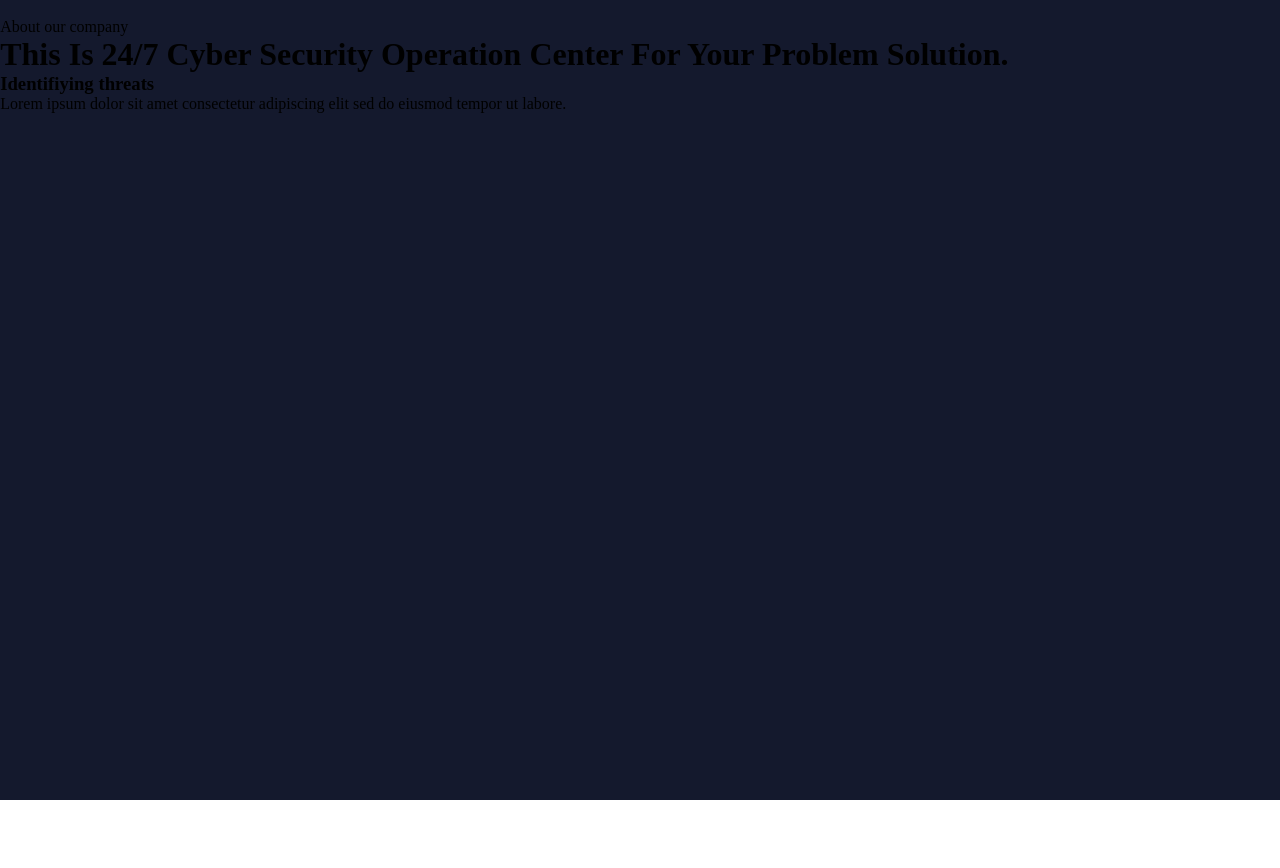
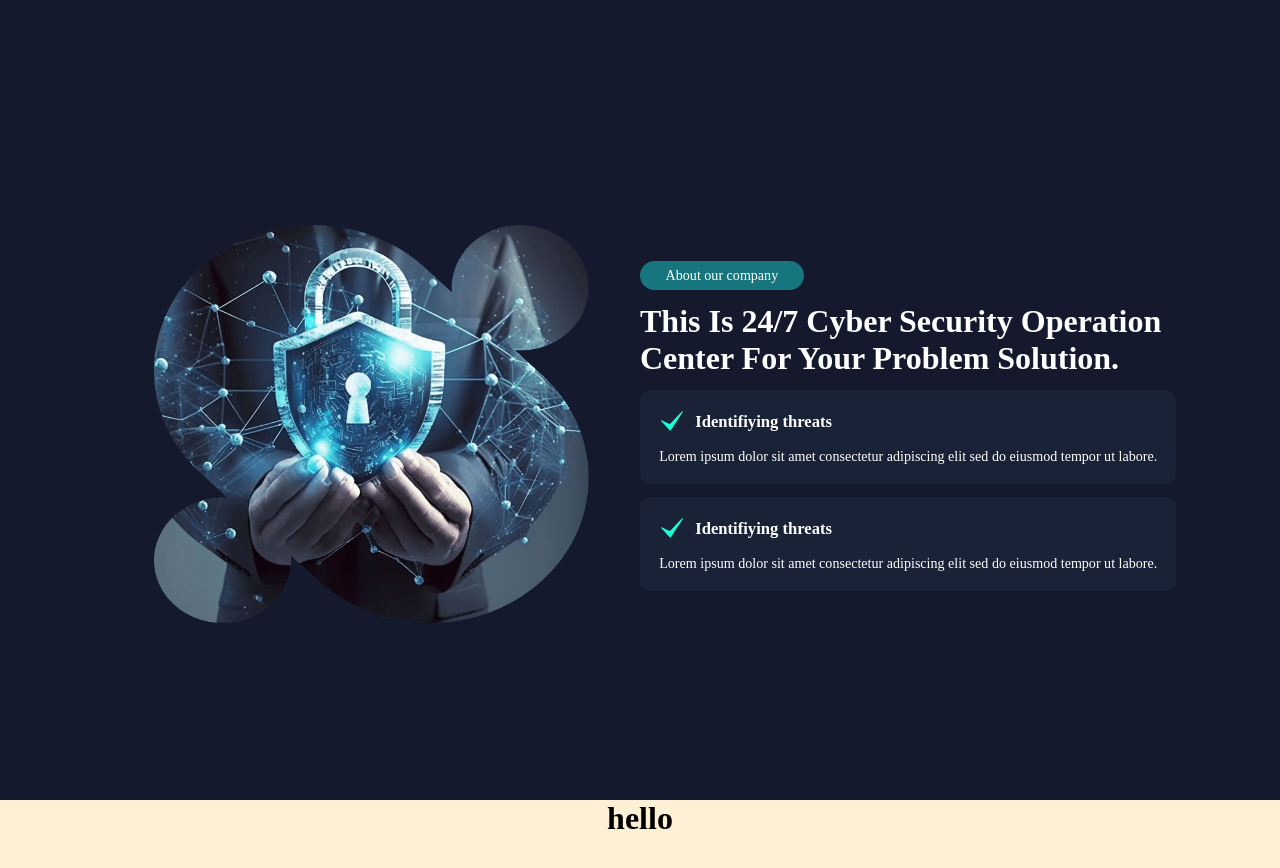
Before and after one commit to Surendra360/CyberSecurityWebPage, a plain HTML site: page index.html in a window 1280 px wide. Shown: the part 1080-1948 px from the top of the page. Before the commit the page ends 1880 px from the top, so only its background shows below. Drawn offline with nearby package versions, Linux system fonts and the light colour scheme; a web font is replaced by a local one.

Commit message:
animation in navigation bar and page 3rd

```diff
--- a/index.html
+++ b/index.html
@@ -19,7 +19,6 @@
 
     <div class="main">
       <div class="page1">
-
         <nav>
           <img class="b1" src="/images/logo-top.png" alt="CYBAL" />
 
@@ -97,7 +96,10 @@
         </nav>
         <div class="page1-content">
           <h1>We're a best cyber security problem solution team</h1>
-          <p>Lorem ipsum dolor sit amet, consectetur adipisicing elit, consectetur adipiscing elit tempor ut labore</p>
+          <p>
+            Lorem ipsum dolor sit amet, consectetur adipisicing elit,
+            consectetur adipiscing elit tempor ut labore
+          </p>
           <button>DICOVER MORE</button>
         </div>
         <div class="page1-flag">
@@ -120,29 +122,43 @@
             </div>
           </div>
         </div>
-
       </div>
       <div class="page2">
-        <div class="page2-content1">
-          <img src="" alt="">
-        </div>
-        <div class="page2-content2">
-          <span>About our company</span>
-          <h1>This Is 24/7 Cyber Security Operation Center For Your Problem Solution.</h1>
-          <div class="list1">
-            <h3>Identifiying threats</h3>
-            <p>Lorem ipsum dolor sit amet consectetur adipiscing elit sed do eiusmod tempor ut labore.</p>
+        <div class="page2-section1">
+          <div class="page2-content1">
+            <img class="a1" src="/images/about1.png" alt="abote1" />
+          </div>
+          <div class="page2-content2">
+            <span>About our company</span>
+            <h1>
+              This Is 24/7 Cyber Security Operation Center For Your Problem
+              Solution.
+            </h1>
+            <div class="page2-content2-list1">
+              <h3>
+                <img src="/images/check.png" alt="" />Identifiying threats
+              </h3>
+              <p>
+                Lorem ipsum dolor sit amet consectetur adipiscing elit sed do
+                eiusmod tempor ut labore.
+              </p>
+            </div>
+            <div class="page2-content2-list1">
+              <h3>
+                <img src="/images/check.png" alt="" />Identifiying threats
+              </h3>
+              <p>
+                Lorem ipsum dolor sit amet consectetur adipiscing elit sed do
+                eiusmod tempor ut labore.
+              </p>
+            </div>
           </div>
         </div>
       </div>
-
+      <div class="page3">
+        <h1>hello</h1>
+      </div>
     </div>
-
-
-
-
-
-
 
     <script
       src="https://cdnjs.cloudflare.com/ajax/libs/gsap/3.12.5/gsap.min.js"
--- a/script.js
+++ b/script.js
@@ -54,26 +54,15 @@ nav()
 //     delay:1
 // })
 
-// gsap.from("nav ul .b2 ",{
-//     y:-50,
-//     opacity:0,
-//     duration: 1,
-//     stagger:0.2,
-//     delay:1
-// })
+gsap.from('.page2 h1',{
+    y:-50,
+    opacity:0,
+    duration: 1,
+    delay:1,
+    scrollTrigger:{
+        trigger:".page2 h1",
+        scroll:"main",
+        markers:true
+    }
 
-
-function count() {
-    gsap.to(".count", {
-
-        scrollTrigger: {
-            trigger: ".page1",
-            scroller: ".main",
-            // markers:true,
-            start: "top 0",
-            end: "top -50%",
-            scrub: true,
-        }
-    })
-}
-count()
+})
--- a/style.css
+++ b/style.css
@@ -32,6 +32,7 @@ body{
     mix-blend-mode: exclusion;
     position: fixed;
     z-index: 9999;
+    cursor: default;
 }
 
 .main{
@@ -228,4 +229,72 @@ nav button:hover::after{
     width: 100%;
     min-height: 100vh;
     background-color: #14192D;
+    display: flex;
+    align-items: center;
+    justify-content: center;
+    padding: 8vw;
+    font-family: f1;
+    padding-top: 12vw;
 }
+.page2-section1{
+    width: 100%;
+    background-color: #14192D;
+    display: flex;
+    align-items: center;
+    justify-content: center;
+}
+.page2-content1{
+    width: 50%;
+    padding: 4vw;
+}
+.page2-content1 img{
+    width: 100%;
+}
+.page2-content2{
+    width: 50%;
+    color: white;
+    display: flex;
+    flex-direction: column;
+    align-items: start;
+    justify-content: center;
+    gap: 1vw;
+}
+.page2-content2 span{
+    background-color: #16757D;
+    padding: 0.5vw 2vw;
+    border-radius: 50px;
+    font-size: 1.1vw;
+}
+
+.page2-content2 h1{
+    font-size: 2.5vw;
+}
+
+.page2-content2-list1{
+    padding: 1.5vw;
+    background-color: #1A2237;
+    border-radius: 10px;
+}
+.page2-content2-list1 h3{
+    padding-bottom: 1vw;
+    font-size: 1.3vw;
+    display: flex;
+    align-items: center;
+    /* justify-content: center; */
+}
+.page2-content2-list1 h3 img{
+    padding-right: 10px;
+}
+.page2-content2-list1 p{
+    font-size: 1.1vw;
+}
+
+
+
+
+.page3{
+    width: 100%;
+    height: 100%;
+    background: papayawhip;
+    text-align: center;
+}
```
